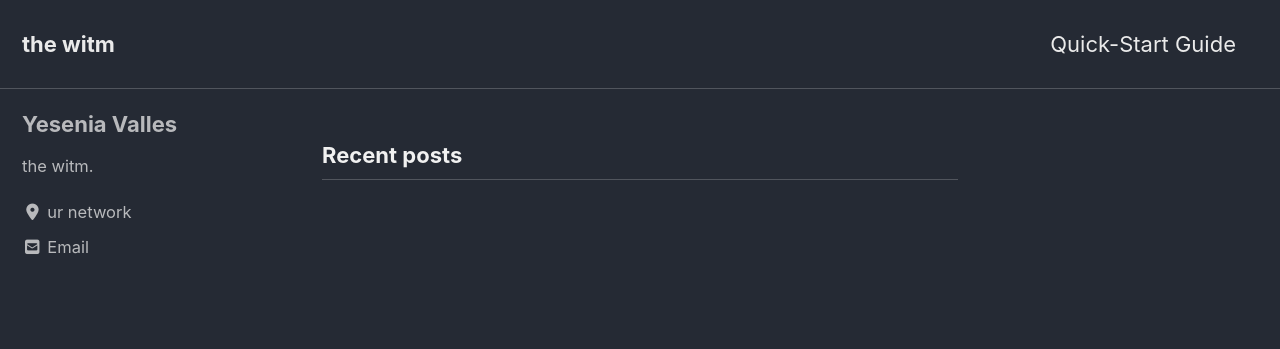
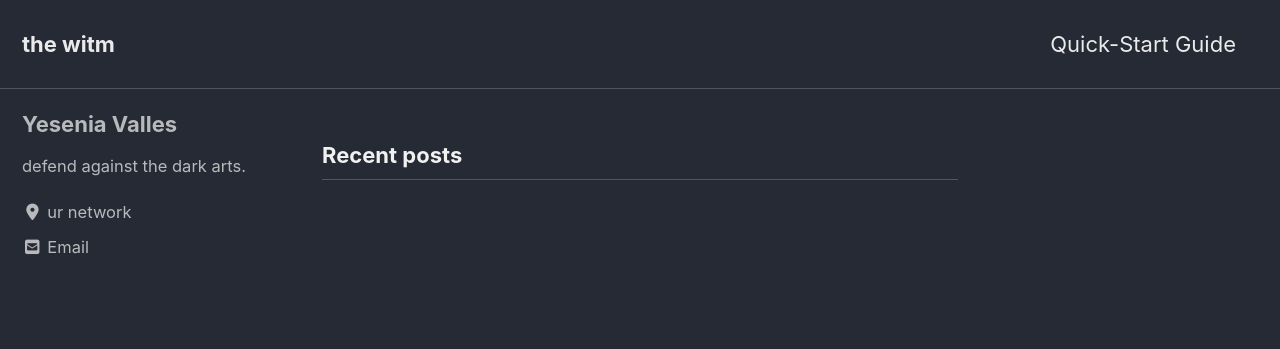
Before and after one commit to roflcer/roflcer.github.io, a Jekyll site: the page built from index.html, in a window 1280 px wide. Shown: the top 349 px of the page. Built offline with Jekyll 4.4.1, drawn with Linux system fonts in a browser that asks for light colours; cached includes are drawn as plain includes; nearby versions of some CDN libraries; the list of posts is cut into pages by our own code.

Commit message:
Update _config.yml

```diff
--- a/_config.yml
+++ b/_config.yml
@@ -109,7 +109,7 @@ analytics:
 author:
   name             : "Yesenia Valles"
   avatar           : # path of avatar image, e.g. "/assets/images/bio-photo.jpg"
-  bio              : "the witm."
+  bio              : "defend against the dark arts."
   location         : "ur network"
   email            : "hi"
   links:
```
